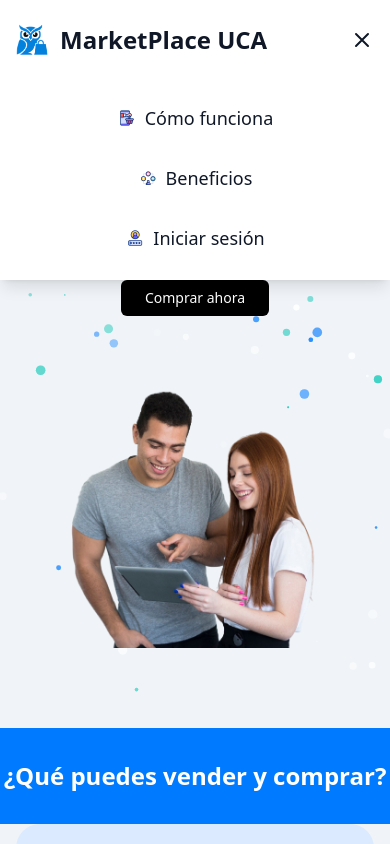
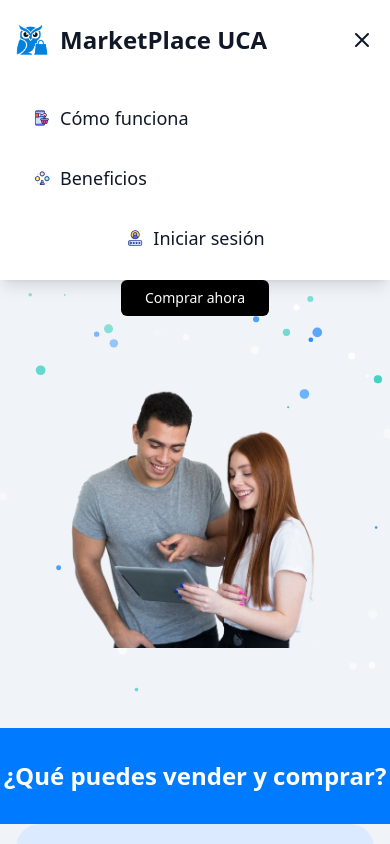
Before and after one commit to DavidGuevaraING/MarketPlace-UCA-Frontend, a React (Vite) app in the folder marketuca/: page / in a window 390 px wide. Both pictures are taken after a click on the button 362 px from the left and 40 px from the top of the page. Shown: the top 844 px of the page. Built offline with nearby package versions, Linux system fonts and the light colour scheme; what axios-mock-adapter would draw is missing.

Commit message:
feat(navbar-home): enlazar secciones 'Cómo funciona' y 'Beneficios' dentro de la landing page

```diff
--- a/marketuca/src/modules/home/components/Benefits.jsx
+++ b/marketuca/src/modules/home/components/Benefits.jsx
@@ -47,6 +47,7 @@ const Benefits = () => {
 
   return (
     <motion.section
+      id="benefits"
       className="min-h-screen flex items-center justify-center px-4 sm:px-6 md:px-12 py-16 z-10 relative"
       initial="hidden"
       whileInView="visible"
--- a/marketuca/src/modules/home/components/HowItWorks.jsx
+++ b/marketuca/src/modules/home/components/HowItWorks.jsx
@@ -9,7 +9,7 @@ const HowItWorks = () => {
   ];
 
   return (
-    <section className="min-h-screen flex items-center justify-center px-4 sm:px-6 md:px-12 py-16 z-20 relative">
+    <section id="how-it-works" className="min-h-screen flex items-center justify-center px-4 sm:px-6 md:px-12 py-16 z-20 relative">
       <div className="w-full max-w-screen-xl flex flex-col md:flex-row items-center justify-between gap-10">
         <div className="w-full md:w-3/5 space-y-10">
           <h2 className="text-4xl md:text-5xl font-bold text-gray-900 font-montserrat mb-10">
--- a/marketuca/src/modules/home/components/Navbar.jsx
+++ b/marketuca/src/modules/home/components/Navbar.jsx
@@ -6,6 +6,22 @@ const Navbar = () => {
 
   const toggleMenu = () => {
     setIsOpen(!isOpen);
+  };
+
+  // Función para manejar el desplazamiento suave con compensación por la altura de la Navbar
+  const scrollToSection = (sectionId) => {
+    const section = document.getElementById(sectionId);
+    if (section) {
+      const navbarHeight = document.querySelector('nav').offsetHeight; // Altura de la Navbar
+      const sectionPosition = section.getBoundingClientRect().top + window.scrollY; // Posición de la sección
+      const offsetPosition = sectionPosition - navbarHeight; // Compensar la altura de la Navbar
+
+      window.scrollTo({
+        top: offsetPosition,
+        behavior: 'smooth',
+      });
+    }
+    setIsOpen(false); // Cerrar el menú móvil después de hacer clic
   };
 
   // Variantes para animaciones de hover y tap en los enlaces
@@ -54,8 +70,8 @@ const Navbar = () => {
             </motion.div>
             <div className="flex items-center space-x-12 sm:space-x-16 md:space-x-16 lg:space-x-20 ml-6 sm:ml-8 md:ml-8 lg:ml-16">
               <div className="hidden lg:flex lg:space-x-10">
-                <motion.a
-                  href="#"
+                <motion.button
+                  onClick={() => scrollToSection('how-it-works')}
                   className="text-gray-900 px-4 py-2 rounded-md text-base md:text-lg lg:text-xl font-medium flex items-center space-x-2 whitespace-nowrap"
                   variants={linkVariants}
                   whileHover="hover"
@@ -63,9 +79,9 @@ const Navbar = () => {
                 >
                   <img src="/compra.gif" alt="Cómo funciona icon" className="h-6 w-6 md:h-8 md:w-8" />
                   <span>Cómo funciona</span>
-                </motion.a>
-                <motion.a
-                  href="#"
+                </motion.button>
+                <motion.button
+                  onClick={() => scrollToSection('benefits')}
                   className="text-gray-900 px-4 py-2 rounded-md text-base md:text-lg lg:text-xl font-medium flex items-center space-x-2 whitespace-nowrap"
                   variants={linkVariants}
                   whileHover="hover"
@@ -73,7 +89,7 @@ const Navbar = () => {
                 >
                   <img src="/beneficios.gif" alt="Beneficios icon" className="h-6 w-6 md:h-8 md:w-8" />
                   <span>Beneficios</span>
-                </motion.a>
+                </motion.button>
                 <motion.a
                   href="#"
                   className="text-gray-900 px-4 py-2 rounded-md text-base md:text-lg lg:text-xl font-medium flex items-center space-x-2 whitespace-nowrap"
@@ -120,8 +136,8 @@ const Navbar = () => {
         className="lg:hidden bg-white"
       >
         <div className="px-4 pt-3 pb-4 space-y-2 text-center">
-          <motion.a
-            href="#"
+          <motion.button
+            onClick={() => scrollToSection('how-it-works')}
             className="block text-gray-900 hover:text-[#007BFF] px-4 py-3 rounded-md text-lg sm:text-xl md:text-2xl font-medium flex items-center justify-center space-x-2 whitespace-nowrap"
             variants={linkVariants}
             whileHover="hover"
@@ -129,9 +145,9 @@ const Navbar = () => {
           >
             <img src="/compra.gif" alt="Cómo funciona icon" className="h-5 w-5 sm:h-6 sm:w-6 md:h-7 md:w-7" />
             <span>Cómo funciona</span>
-          </motion.a>
-          <motion.a
-            href="#"
+          </motion.button>
+          <motion.button
+            onClick={() => scrollToSection('benefits')}
             className="block text-gray-900 hover:text-[#007BFF] px-4 py-3 rounded-md text-lg sm:text-xl md:text-2xl font-medium flex items-center justify-center space-x-2 whitespace-nowrap"
             variants={linkVariants}
             whileHover="hover"
@@ -139,7 +155,7 @@ const Navbar = () => {
           >
             <img src="/beneficios.gif" alt="Beneficios icon" className="h-5 w-5 sm:h-6 sm:w-6 md:h-7 md:w-7" />
             <span>Beneficios</span>
-          </motion.a>
+          </motion.button>
           <motion.a
             href="#"
             className="block text-gray-900 hover:text-[#007BFF] px-4 py-3 rounded-md text-lg sm:text-xl md:text-2xl font-medium flex items-center justify-center space-x-2 whitespace-nowrap"
```
